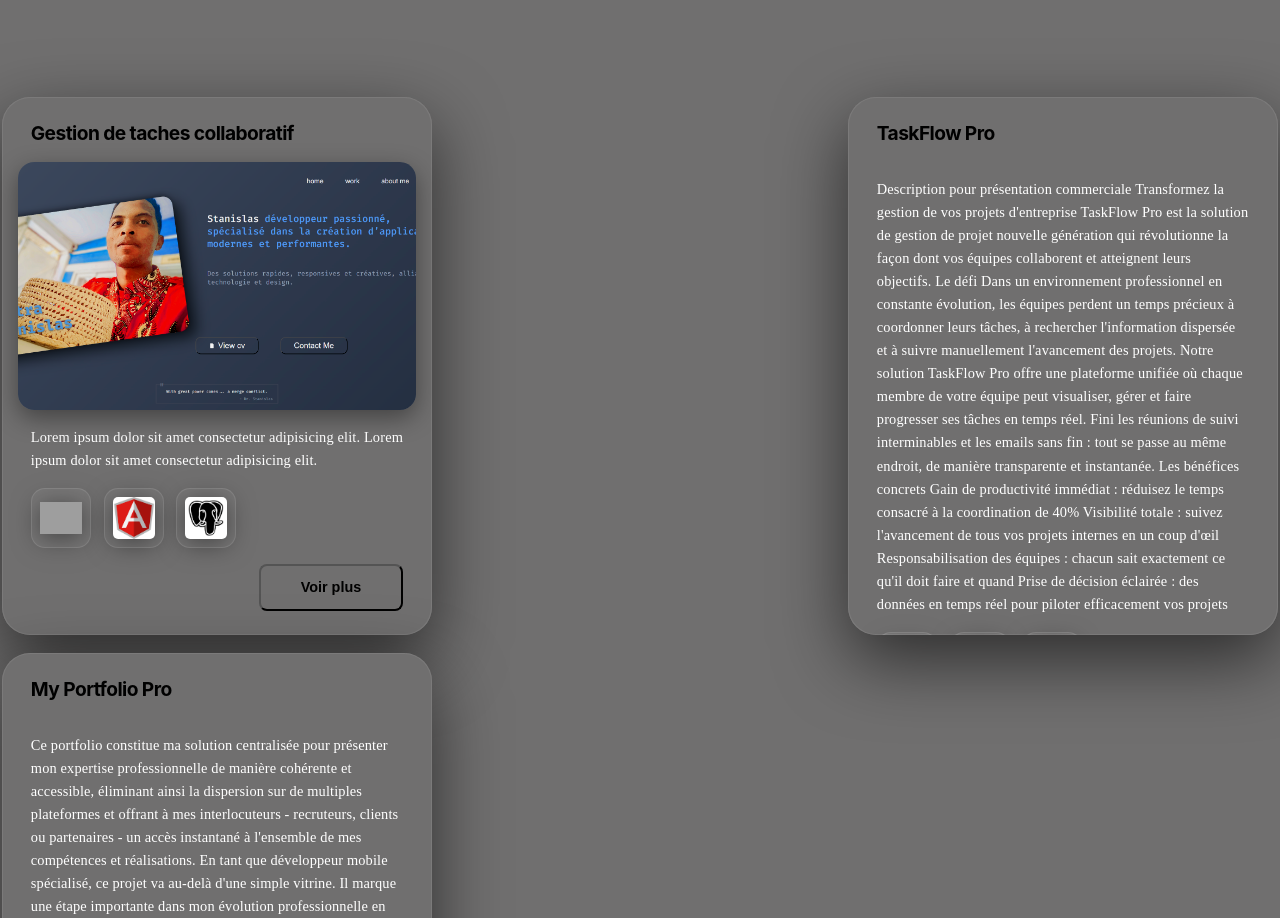
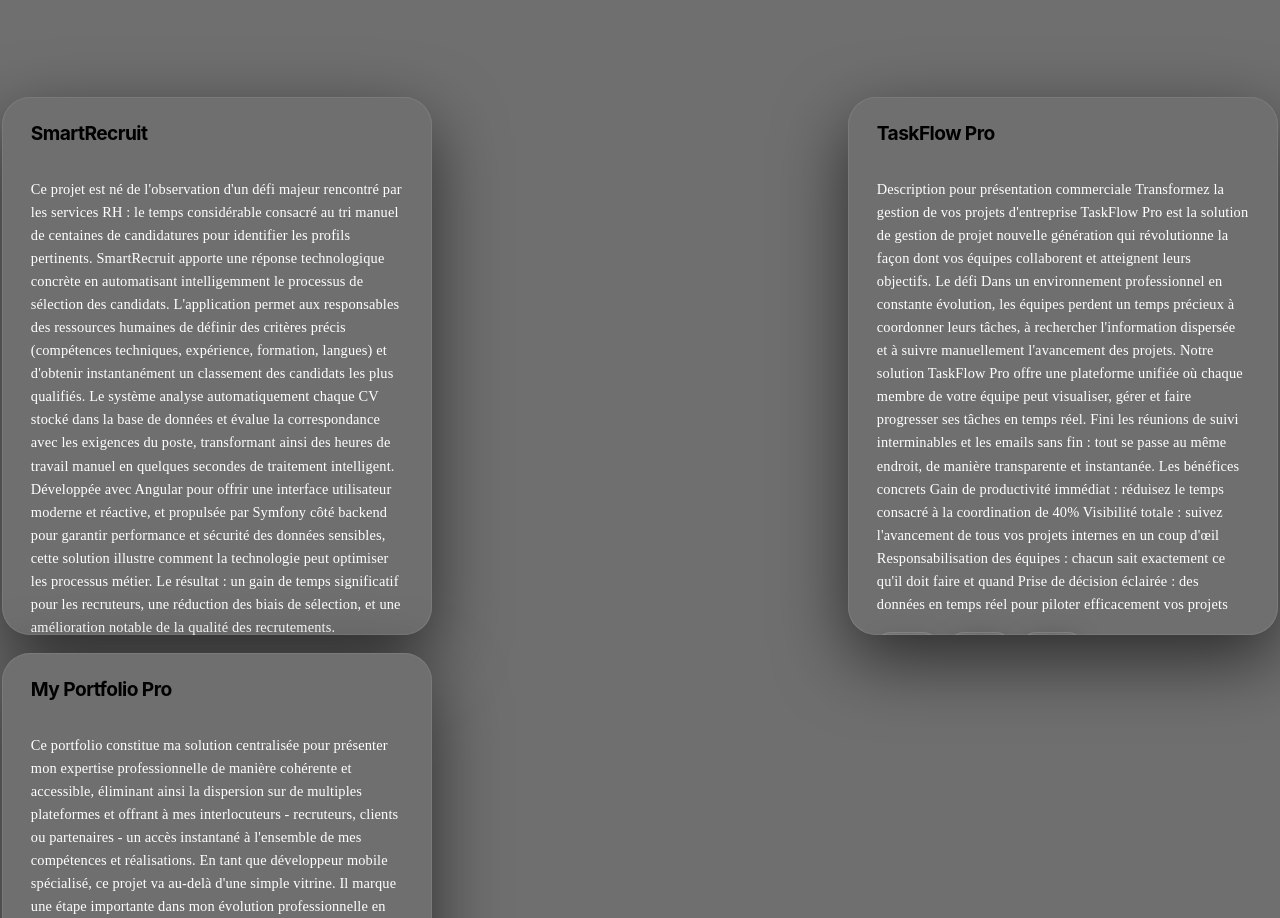
Before and after one commit to avotra15/Portfolio, an Angular app: page / in a window 1280 px wide. Shown: the part 920-1838 px from the top of the page. Built offline with nearby package versions, Linux system fonts and the light colour scheme; grey boxes are pictures that could not be loaded.

Commit message:
title et descri

```diff
--- a/src/app/work/work.html
+++ b/src/app/work/work.html
@@ -1,13 +1,21 @@
 <div class="projets">
     <div class="projet1">
-        <div class="projet1-titre">Gestion de taches collaboratif</div>
+        <div class="projet1-titre">SmartRecruit</div>
 
         <div class="projet1-img">
             <img [src]="'/assets/images/portfolio.png'" alt="portfolio">
         </div>
         <div class="projet1-desc">
-            Lorem ipsum dolor sit amet consectetur adipisicing elit.
-            Lorem ipsum dolor sit amet consectetur adipisicing elit.
+            Ce projet est né de l'observation d'un défi majeur rencontré par les services RH : le temps considérable consacré au tri manuel de centaines de candidatures pour identifier les profils pertinents.
+            SmartRecruit apporte une réponse technologique concrète en automatisant intelligemment le processus de sélection des candidats.
+
+          L'application permet aux responsables des ressources humaines de définir des critères précis (compétences techniques, expérience, formation, langues)
+          et d'obtenir instantanément un classement des candidats les plus qualifiés. Le système analyse automatiquement chaque CV stocké dans la base de données
+          et évalue la correspondance avec les exigences du poste, transformant ainsi des heures de travail manuel en quelques secondes de traitement intelligent.
+
+          Développée avec Angular pour offrir une interface utilisateur moderne et réactive, et propulsée par Symfony côté backend pour garantir performance et sécurité des données sensibles,
+          cette solution illustre comment la technologie peut optimiser les processus métier. Le résultat : un gain de temps significatif pour les recruteurs, une réduction des biais de sélection,
+          et une amélioration notable de la qualité des recrutements.
         </div>
 
         <div class="projet1-techno">
```
